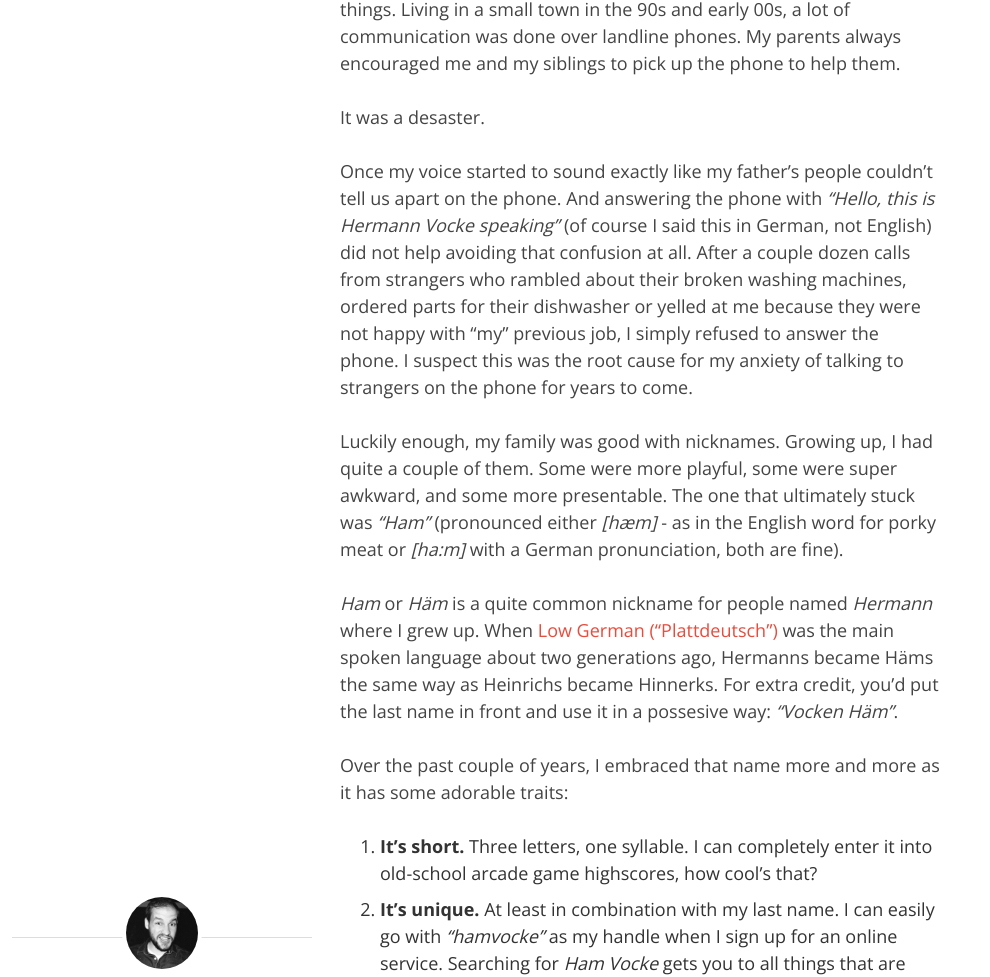
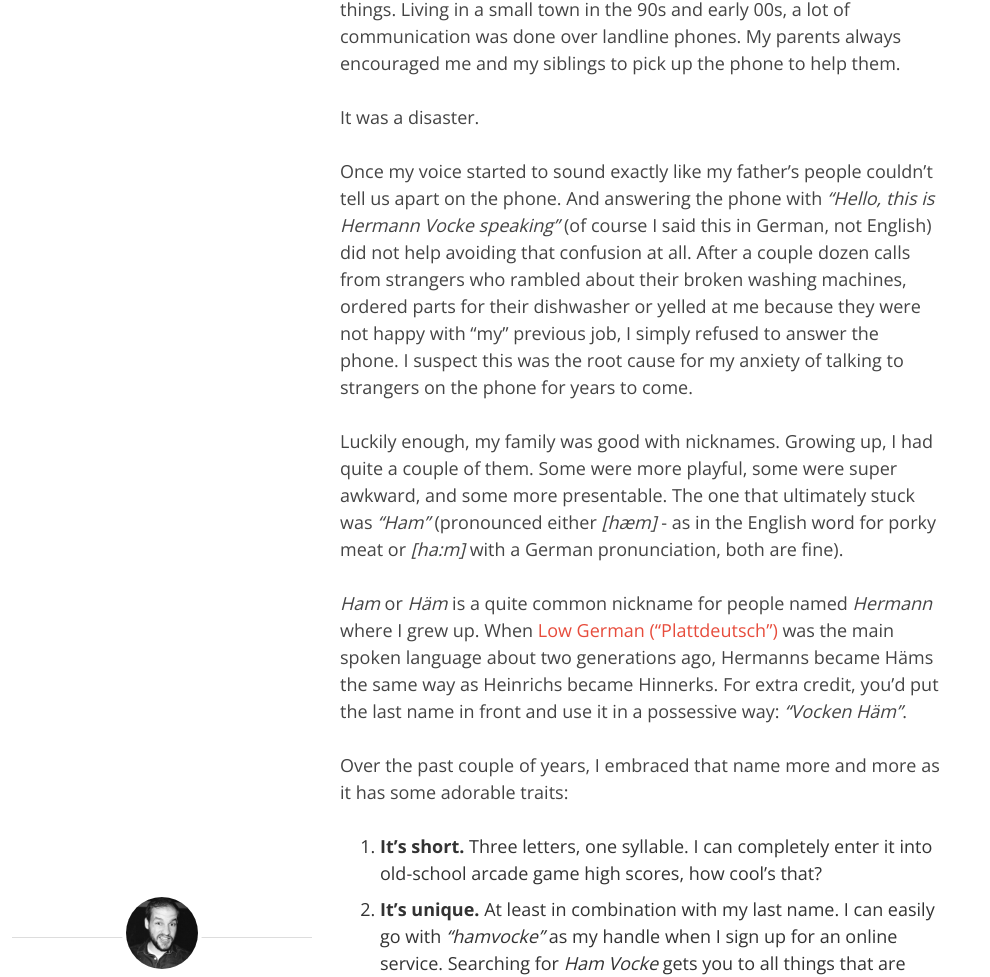
Before and after one commit to hamvocke/hamvocke.github.io, a Jekyll site: the page built from _posts/2019-04-05-ham.md, in a window 1280 px wide and 1400 px high, scrolled down 1125 px. Shown: the part 155-1132 px from the top of the window, without its empty margins (0-990 px from the left). Built offline with Jekyll 4.4.1, drawn with Linux system fonts in a browser that asks for light colours; nearby versions of some CDN libraries.

Commit message:
fix typos

```diff
--- a/_posts/2019-04-05-ham.md
+++ b/_posts/2019-04-05-ham.md
@@ -19,17 +19,17 @@ Deciphering the intended recipient for letters and packets was annoying. So was
 
 The worst memory I have, though, is answering the phone. Having a small handyman shop, my father often went out to install or repair things. Living in a small town in the 90s and early 00s, a lot of communication was done over landline phones. My parents always encouraged me and my siblings to pick up the phone to help them.
 
-It was a desaster.
+It was a disaster.
 
 Once my voice started to sound exactly like my father's people couldn't tell us apart on the phone. And answering the phone with _"Hello, this is Hermann Vocke speaking"_ (of course I said this in German, not English) did not help avoiding that confusion at all. After a couple dozen calls from strangers who rambled about their broken washing machines, ordered parts for their dishwasher or yelled at me because they were not happy with "my" previous job, I simply refused to answer the phone. I suspect this was the root cause for my anxiety of talking to strangers on the phone for years to come.
 
 Luckily enough, my family was good with nicknames. Growing up, I had quite a couple of them. Some were more playful, some were super awkward, and some more presentable. The one that ultimately stuck was _"Ham"_ (pronounced either _[hæm]_ - as in the English word for porky meat or _[ha:m]_ with a German pronunciation, both are fine).
 
-_Ham_ or _Häm_ is a quite common nickname for people named _Hermann_ where I grew up. When [Low German ("Plattdeutsch")](https://en.wikipedia.org/wiki/Low_German) was the main spoken language about two generations ago, Hermanns became Häms the same way as Heinrichs became Hinnerks. For extra credit, you'd put the last name in front and use it in a possesive way: _"Vocken Häm"_.
+_Ham_ or _Häm_ is a quite common nickname for people named _Hermann_ where I grew up. When [Low German ("Plattdeutsch")](https://en.wikipedia.org/wiki/Low_German) was the main spoken language about two generations ago, Hermanns became Häms the same way as Heinrichs became Hinnerks. For extra credit, you'd put the last name in front and use it in a possessive way: _"Vocken Häm"_.
 
 Over the past couple of years, I embraced that name more and more as it has some adorable traits:
 
-1. **It's short.** Three letters, one syllable. I can completely enter it into old-school arcade game highscores, how cool's that?
+1. **It's short.** Three letters, one syllable. I can completely enter it into old-school arcade game high scores, how cool's that?
 2. **It's unique.** At least in combination with my last name. I can easily go with _"hamvocke"_ as my handle when I sign up for an online service. Searching for _Ham Vocke_ gets you to all things that are related to me. And once I started writing a bit more, it was helpful to establish _Ham Vocke_ consistently as my online identity (a hint Martin Fowler gave me).
 3. **It's personal.** With its origin in a regional dialect there's a regional touch to it.
 4. **It's fun.** People usually think of the meaty product first and are confused. Being a legit name of Low German origin it has nothing to do with meat, of course. Still, it allows me to embrace this double meaning in a tongue-in-cheek way. Like printing hundreds of really spiffy _ham_ vinyl stickers that I can put on my stuff and hand out to people to remember me.
```
